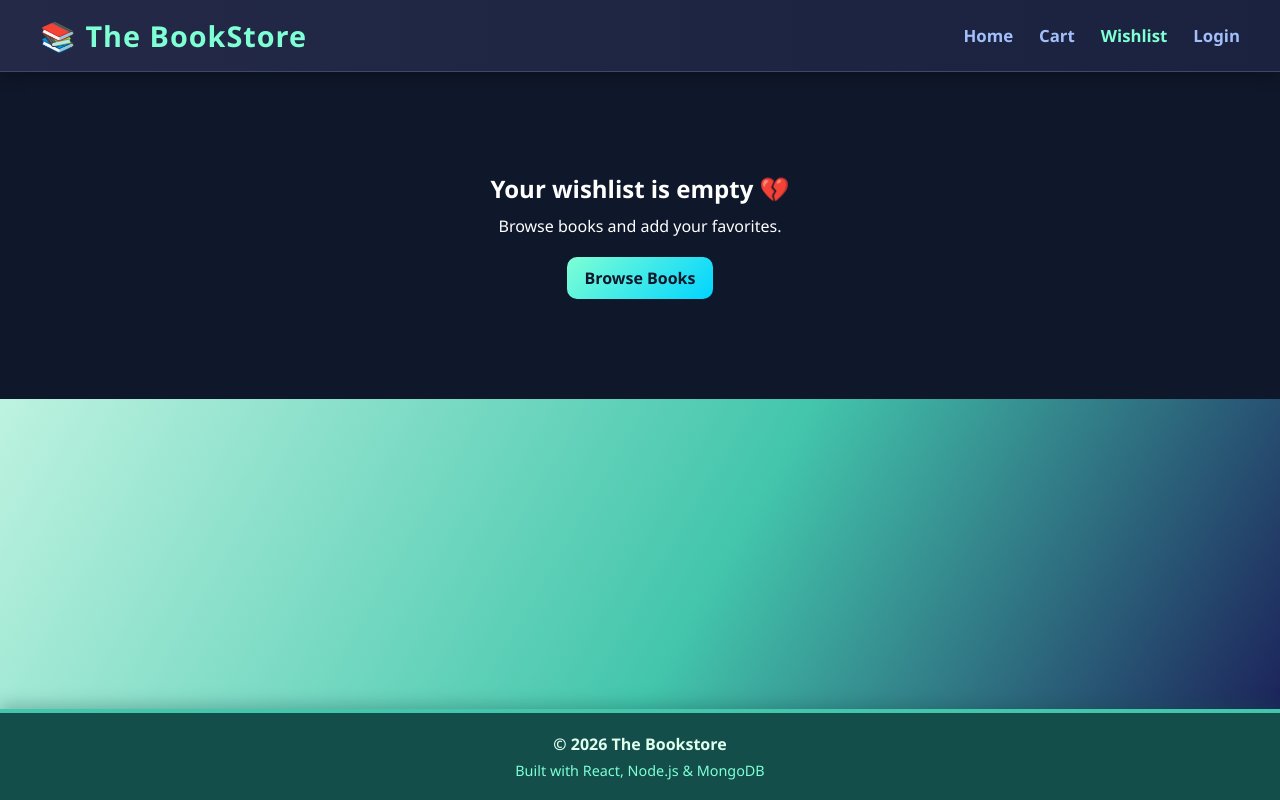
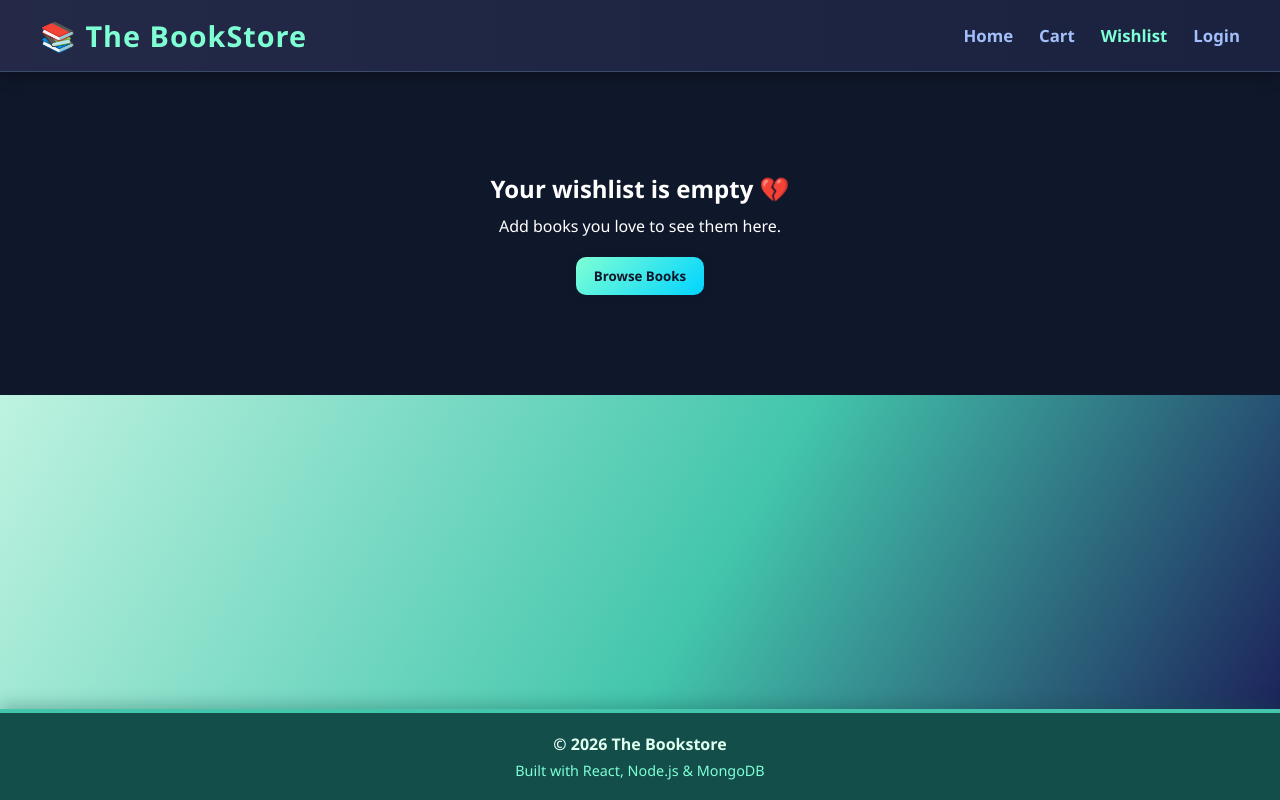
Before and after one commit to anshitaBajpai/The-Bookstore, a React (Vite) app in the folder frontend/: page /wishlist in a window 1280 px wide. Built offline with nearby package versions, Linux system fonts and the light colour scheme.

Commit message:
Refactor Wishlist

```diff
--- a/frontend/src/pages/Wishlist.jsx
+++ b/frontend/src/pages/Wishlist.jsx
@@ -1,19 +1,20 @@
 import React, { useContext } from "react";
 import { WishlistContext } from "../context/WishlistContext";
-import { Link } from "react-router-dom";
+import { useNavigate } from "react-router-dom";
 import styles from "./Wishlist.module.css";
 
 function Wishlist() {
   const { wishlist, removeFromWishlist } = useContext(WishlistContext);
+  const navigate = useNavigate();
 
   if (wishlist.length === 0) {
     return (
       <div className={styles.empty}>
         <h2>Your wishlist is empty 💔</h2>
-        <p>Browse books and add your favorites.</p>
-        <Link to="/" className={styles.browseBtn}>
+        <p>Add books you love to see them here.</p>
+        <button onClick={() => navigate("/")} className={styles.browseBtn}>
           Browse Books
-        </Link>
+        </button>
       </div>
     );
   }
@@ -25,27 +26,20 @@ function Wishlist() {
       <div className={styles.grid}>
         {wishlist.map((book) => (
           <div key={book.id} className={styles.card}>
-            <Link to={`/books/${book.id}`}>
+            <div onClick={() => navigate(`/books/${book.id}`)}>
               <img src={book.image} alt={book.title} className={styles.image} />
-            </Link>
 
-            <div className={styles.info}>
-              <h3>{book.title}</h3>
-              <p className={styles.author}>{book.author}</p>
+              <h3 className={styles.bookTitle}>{book.title}</h3>
+              <p className={styles.author}>✍️ {book.author}</p>
+              <p className={styles.price}>💰 ₹{book.price}</p>
+            </div>
 
-              <div className={styles.actions}>
-                <Link to={`/books/${book.id}`} className={styles.viewBtn}>
-                  View Details
-                </Link>
-
-                <button
-                  onClick={() => removeFromWishlist(book.id)}
-                  className={styles.removeBtn}
-                >
-                  Remove
-                </button>
-              </div>
-            </div>
+            <button
+              className={styles.removeBtn}
+              onClick={() => removeFromWishlist(book.id)}
+            >
+              Remove
+            </button>
           </div>
         ))}
       </div>
```
